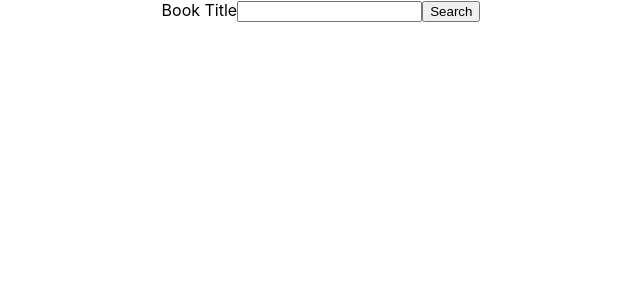
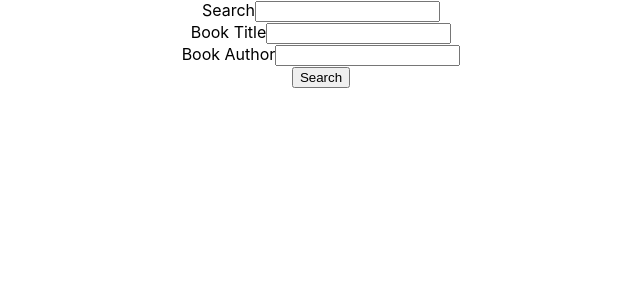
Before and after one commit to koreynichols/geekbooks-frontend-react-old, a React (Create React App) app: page / in a window 1280 px wide. Shown: the top 300 px of the page, without its empty margins (319-959 px from the left). Built offline with nearby package versions, Linux system fonts and the light colour scheme.

Commit message:
working on displaying search results

```diff
--- a/src/App.js
+++ b/src/App.js
@@ -1,11 +1,23 @@
 import logo from './logo.svg';
 import './App.css';
-import SearchBooks from './components/searchBooks';
+import SearchBooks from './components/SearchBooks';
+import BookCard from './components/BookCard';
+import { useState } from "react"
 
 function App() {
+
+  const [bookInfo, setBookInfo] = useState()
+
   return (
     <div className="App">
-      <SearchBooks />
+      <SearchBooks onSelectBooks={setBookInfo} />
+      {bookInfo &&
+        bookInfo.map(book => {
+        return(
+          <BookCard bookInfo={book} />
+        )
+      })}
+
     </div>
   );
 }
--- /dev/null
+++ b/src/components/BookCard.js
@@ -0,0 +1,11 @@
+import React from 'react';
+
+export default function BookCard(bookInfo) {
+
+
+    return (
+      <div>
+          <h2>{bookInfo.volumeInfo.title}</h2>
+      </div>
+  );
+}
--- a/src/components/searchBooks.js
+++ b/src/components/searchBooks.js
@@ -1,14 +1,22 @@
 import axios from 'axios';
 import { useRef } from 'react';
 
-export default function SearchBooks() {
+export default function SearchBooks(props) {
+
     const searchRef= useRef()
+    const authorRef = useRef()
+    const titleRef = useRef()
+
 
     function search(e){
         e.preventDefault()
 
+        let search = searchRef.current.value;
+        if(authorRef) search += "+inauthor:" + authorRef.current.value
+        if(titleRef) search += "+intitle:" + titleRef.current.value
+
         const searchParam = {
-            "q" : searchRef.current.value
+            "q" : search
         }
 
         console.log(searchParam)
@@ -16,15 +24,20 @@ export default function SearchBooks() {
         axios
             .post("http://localhost:8000/google-api/", searchParam)
             .then(res => {
-                console.log(res);
+                console.log(res.data.items[0]);
+                this.props.onSelectBooks(res.data)
             })
         return;
     }
 
   return <div>
       <form>
+          <label>Search</label>
+          <input type="text" ref={searchRef}></input><br />
           <label>Book Title</label>
-          <input type="text" ref={searchRef}></input>
+          <input type="text" ref={titleRef}></input><br />
+          <label>Book Author</label>
+          <input type="text" ref={authorRef}></input><br />
           <button onClick={search}>Search</button>
       </form>
   </div>;
```
